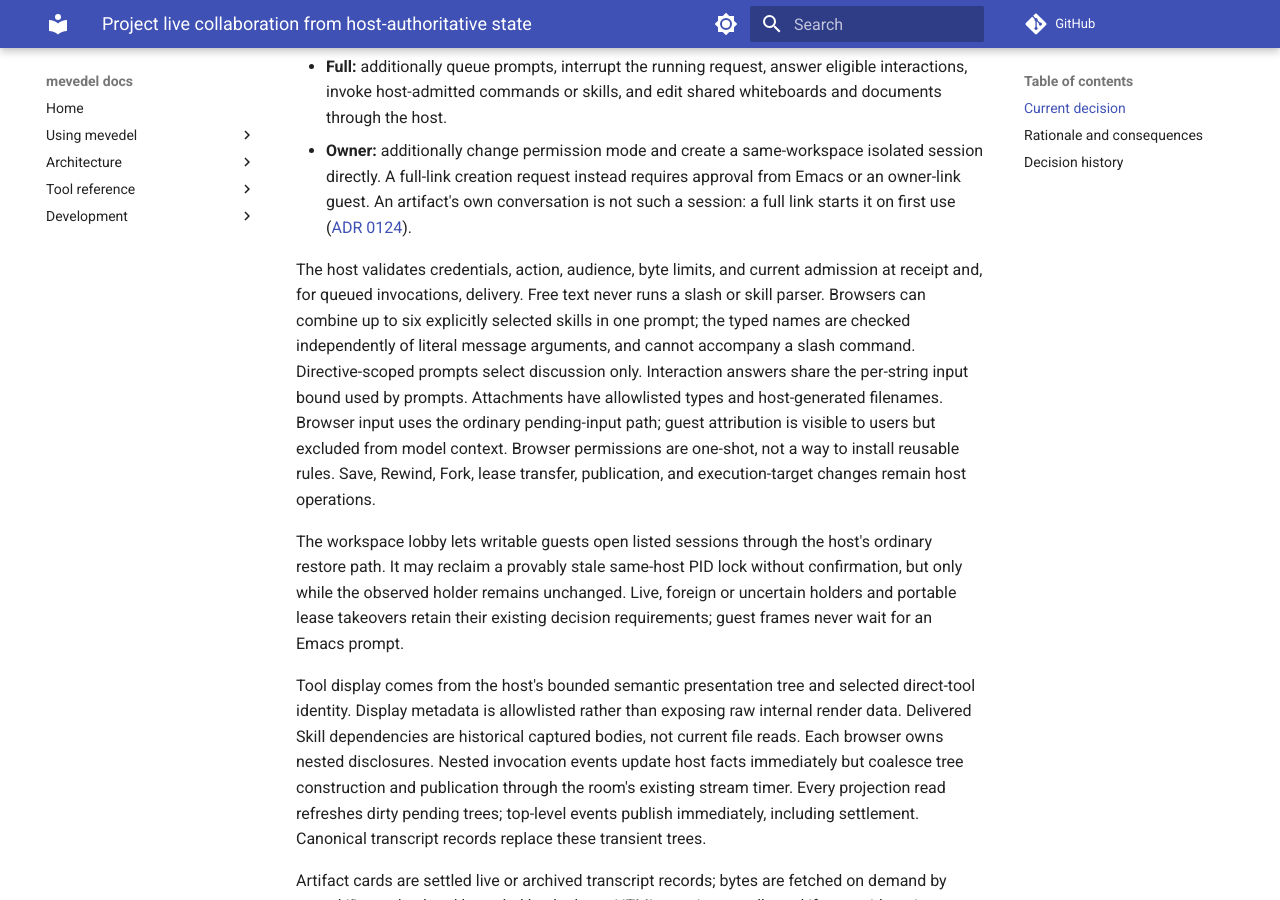
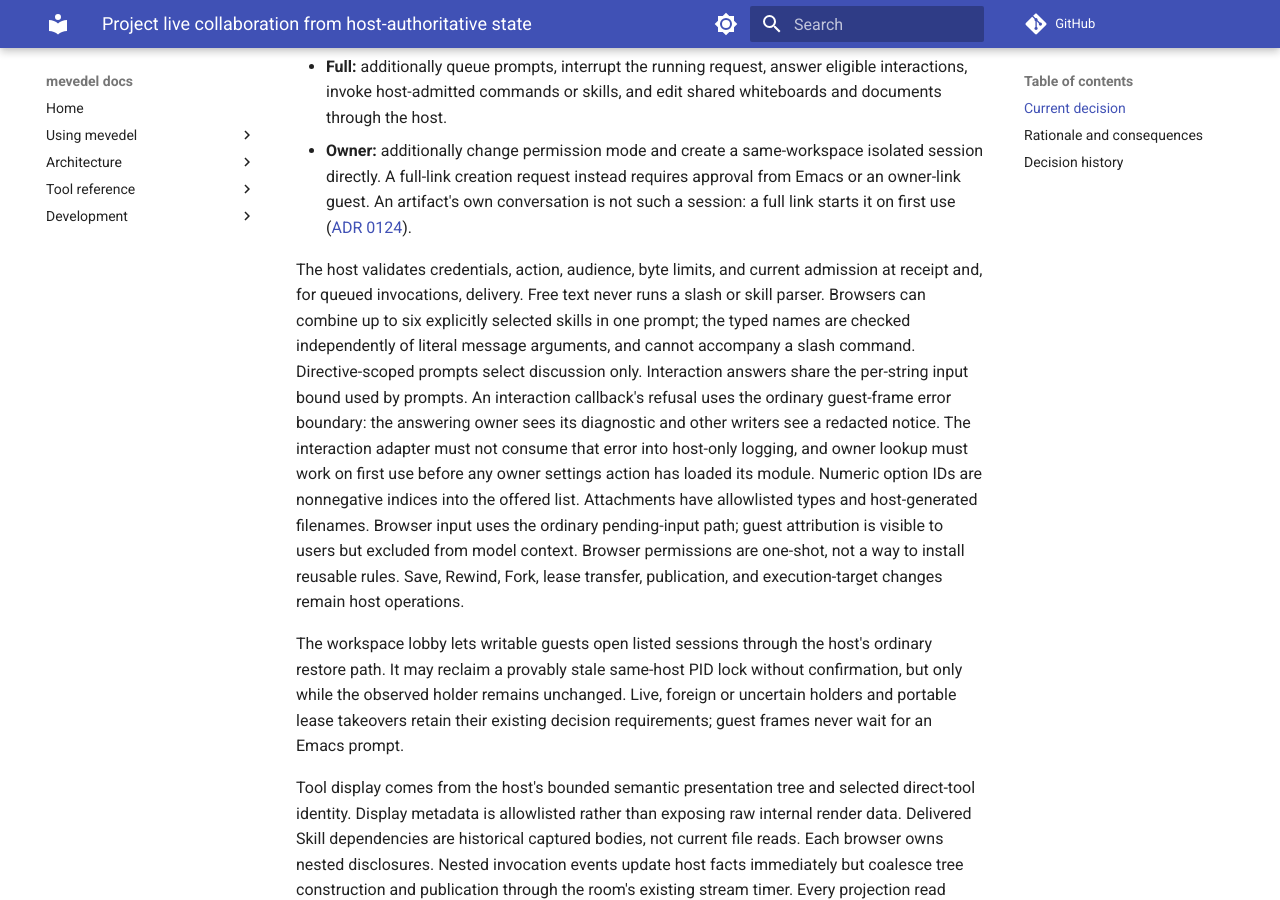
Before and after one commit to FrauH0lle/mevedel, an MkDocs documentation site: the page built from docs/adr/0099-project-live-collaboration-from-host-authoritative-state.md, in a window 1280 px wide and 900 px high, scrolled down 673 px. Built offline with MkDocs 1.6.1 and Material for MkDocs 9.7.7, drawn with Linux system fonts in a browser that asks for light colours; comment, search, counter and statistics services are not loaded.

Commit message:
fix(collaboration): Report refused browser interaction actions
Let actionable callback failures reach the existing owner-safe guest error boundary instead of disappearing into host-only logging. Reject negative option IDs rather than accepting the first offered outcome.

* mevedel-collaboration-guest.el (mevedel-collaboration--handle-ui-response): Validate nonnegative option IDs and propagate refusals.
(mevedel-collaboration--owner): Autoload the authority lookup for cold error handling.
* test/test-mevedel-collaboration-guest-remote.el: Regress malformed IDs and read/full/owner refusal behavior through frame dispatch.
* docs/collaboration.md, docs/adr/0099-project-live-collaboration-from-host-authoritative-state.md: Describe rejection and first-use contracts.

Validation: failures reproduced before the fix; 141 remote interaction, permission and Ask ERT tests pass after Eask cleanup; 254-file compile is warning-free.

```diff
--- a/docs/adr/0099-project-live-collaboration-from-host-authoritative-state.md
+++ b/docs/adr/0099-project-live-collaboration-from-host-authoritative-state.md
@@ -38,6 +38,11 @@
 message arguments, and cannot accompany a slash command. Directive-scoped
 prompts select discussion only.
 Interaction answers share the per-string input bound used by prompts.
+An interaction callback's refusal uses the ordinary guest-frame error boundary:
+the answering owner sees its diagnostic and other writers see a redacted notice.
+The interaction adapter must not consume that error into host-only logging, and
+owner lookup must work on first use before any owner settings action has loaded
+its module. Numeric option IDs are nonnegative indices into the offered list.
 Attachments have allowlisted types and host-generated filenames. Browser input
 uses the ordinary pending-input path; guest attribution is visible to users but
 excluded from model context. Browser permissions are one-shot, not a way to
```
Also changed, not shown: docs/collaboration.md (+6 -0 lines), 2 other files.
